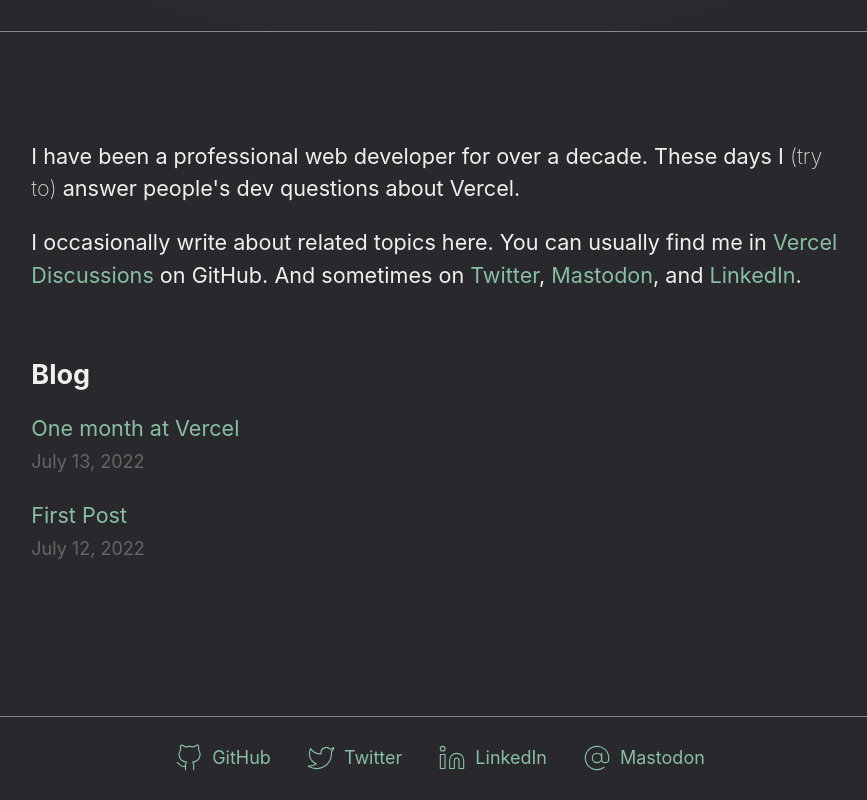
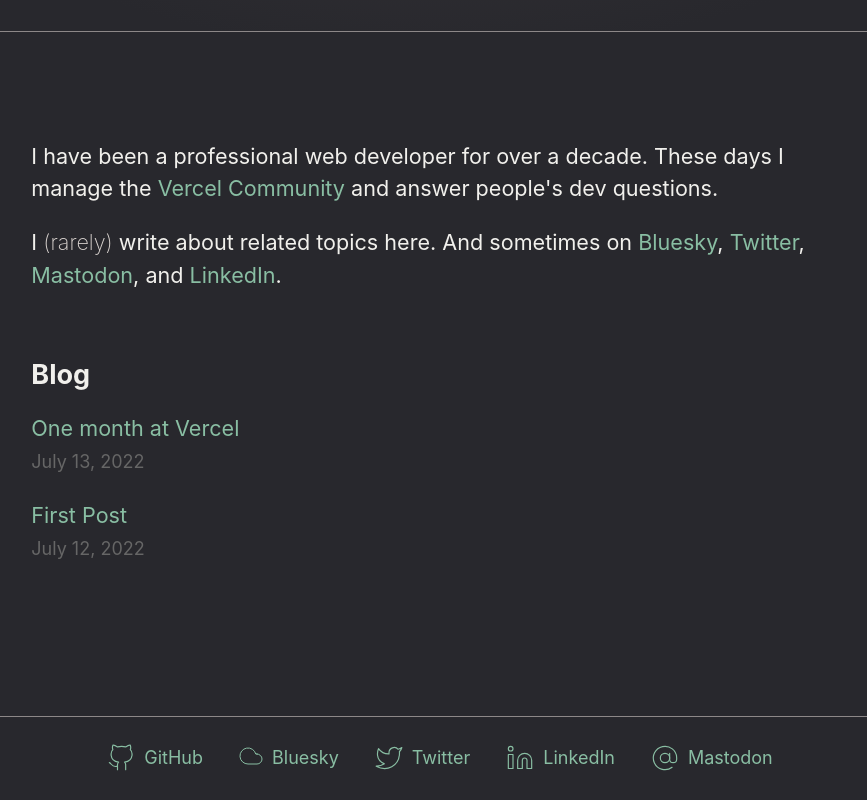
Before and after one commit to amyegan/nextjs-blog, a Next.js app: page / in a window 1280 px wide. Shown: the part 769-1569 px from the top of the page, without its empty margins (200-1067 px from the left). Built offline with nearby package versions, Linux system fonts and the light colour scheme.

Commit message:
Update links

```diff
--- a/components/layout.js
+++ b/components/layout.js
@@ -86,7 +86,24 @@
             </svg>{" "}
             GitHub
           </a>
-          <a rel="me" href="https://twitter.com/AmyAEgan">
+          <a rel="me" href="https://bsky.app/profile/amyegan.dev">
+            <svg
+              xmlns="http://www.w3.org/2000/svg"
+              width="24"
+              height="24"
+              viewBox="0 0 24 24"
+              fill="none"
+              stroke="currentColor"
+              stroke-width="1"
+              stroke-linecap="round"
+              stroke-linejoin="round"
+              className={styles.feather}
+            >
+              <path d="M18 10h-1.26A8 8 0 1 0 9 20h9a5 5 0 0 0 0-10z" />
+            </svg>{" "}
+            Bluesky
+          </a>
+          <a rel="me" href="https://x.com/AmyAEgan">
             <svg
               xmlns="http://www.w3.org/2000/svg"
               width="28"
--- a/pages/index.js
+++ b/pages/index.js
@@ -34,20 +34,19 @@
         <div className={utilStyles.column}>
           <p>
             I have been a professional web developer for over a decade. These
-            days I{" "}
-            <span style={{ color: "var(--gray-light)", fontWeight: "200" }}>
-              (try to)
-            </span>{" "}
-            answer people's dev questions about Vercel.
+            days I manage the{" "}
+            <a href="https://vercel.community">Vercel Community</a> and answer
+            people's dev questions.
           </p>
           <p style={{ marginBottom: "3em" }}>
-            I occasionally write about related topics here. You can usually find
-            me in{" "}
-            <Link href="https://github.com/vercel/community/discussions">
-              Vercel Discussions
-            </Link>{" "}
-            on GitHub. And sometimes on{" "}
-            <Link href="https://twitter.com/amyegan">Twitter</Link>, <Link href="https://indieweb.social/@amyegan">Mastodon</Link>, and{" "}
+            I{" "}
+            <span style={{ color: "var(--gray-light)", fontWeight: "200" }}>
+              (rarely){" "}
+            </span>
+            write about related topics here. And sometimes on{" "}
+            <Link href="https://bsky.app/profile/amyegan.dev">Bluesky</Link>,{" "}
+            <Link href="https://x.com/AmyAEgan">Twitter</Link>,{" "}
+            <Link href="https://indieweb.social/@amyegan">Mastodon</Link>, and{" "}
             <Link href="https://www.linkedin.com/in/amyaegan">LinkedIn</Link>.
           </p>
           <h2 className={utilStyles.headingLg}>Blog</h2>
```
